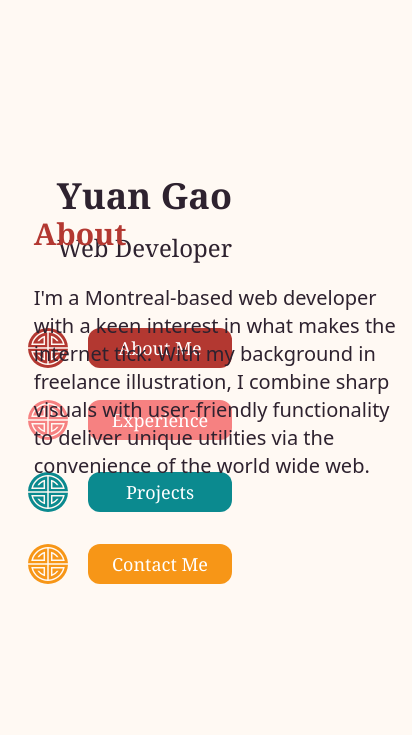
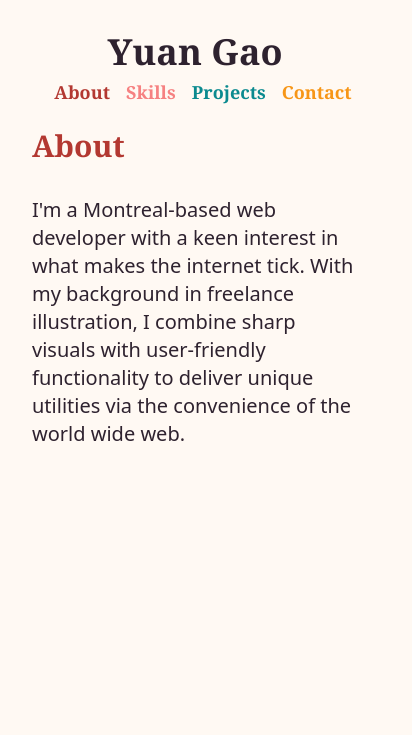
Before and after one commit to cyphersept/cyphersept.github.io, a website: page index.html in a window 390 px wide. Shown: the whole page, 412 px wide, since content can reach past the window. Drawn offline with Linux system fonts and the light colour scheme.

Commit message:
Add responsive sizing

```diff
--- a/index.html
+++ b/index.html
@@ -6,45 +6,39 @@
     <title>Yuan Gao — Junior Web Developer </title>
     <link rel="stylesheet" href="./src/output.css">
 </head>
-<body class="h-screen min-h-[656px] w-full font-serif text-brown-5 bg-white relative">
-    <div class="bg bg-[auto_100%] bg-center absolute h-full w-full transition-opacity bg-no-repeat opacity-0 sm:opacity-100"></div>
+<body class="h-screen w-full font-serif text-brown-5 bg-white relative">
+    <div class="bg bg-[auto_100%] bg-center absolute h-full w-full transition-opacity bg-no-repeat opacity-0 sm:opacity-100 invisible sm:visible"></div>
 
-    <aside class="left flex flex-col items-end w-[max(13rem,18%)] sticky top-[45vh] ml-6 translate-y-[-50%]">
-        <h1 class="name text-4xl text-brown-5 font-bold mb-4 text-right">Yuan Gao</h1>
-        <h3 class="tagline text-2xl mb-16 text-right">Web Developer</h3>
-        <nav>
-            <ul class="flex flex-col gap-8">
-                <li class="text-red-3 text-nowrap">
-                    <svg id="seal" class="inline" height=40px width=40px xmlns="http://www.w3.org/2000/svg" version="1.1" viewBox="7.87 7.8 84.25 84.4">  <g>   <path fill="currentColor" d="m50 7.8125c-22.738 0-41.277 18.09-42.109 40.625h40.547v-31.184c-13.82 0.6875-26.203 10.371-29.906 23.371h22.094v-12.102c-3.6836 1.6211-6.875 4.2109-9.2695 7.4141h-3.8633l0.58594-0.87109c3.2344-4.8047 8.0703-8.4609 13.617-10.297l2.0547-0.68359v19.664h-29.152l0.40625-1.8906c3.4023-15.848 18.445-27.797 34.996-27.797 16.555 0 31.602 11.949 34.996 27.797l0.40234 1.8906h-29.148v-19.664l2.0547 0.67969c5.543 1.8359 10.383 5.4922 13.617 10.297l0.58594 0.87109h-3.8672c-2.3906-3.1992-5.582-5.7891-9.2656-7.4102v12.102h22.094c-3.6953-13-16.082-22.684-29.906-23.371v31.184h40.547c-0.83203-22.535-19.371-40.625-42.109-40.625z"></path>   <path fill="currentColor" d="m51.562 51.562v31.184c13.828-0.6875 26.211-10.371 29.906-23.371h-22.094v12.102c3.6836-1.6211 6.875-4.2109 9.2695-7.4141h3.8672l-0.58594 0.87109c-3.2344 4.8047-8.0703 8.4609-13.617 10.297l-2.0586 0.68359v-19.664h29.148l-0.40234 1.8906c-3.3945 15.848-18.441 27.797-34.996 27.797-16.551 0-31.594-11.949-34.996-27.797l-0.40625-1.8906h29.152v19.664l-2.0547-0.67969c-5.543-1.8359-10.383-5.4922-13.617-10.297l-0.58594-0.875h3.8672c2.3945 3.2031 5.5859 5.793 9.2695 7.4141l-0.003906-12.102h-22.094c3.7031 13 16.086 22.684 29.906 23.371v-31.184h-40.547c0.83203 22.535 19.371 40.625 42.109 40.625s41.277-18.09 42.109-40.625z"></path>  </g> </svg>
-                    <!-- https://thenounproject.com/icon/chinese-ornament-6716715/ -->
-                    <a href="#about" class="bg-red-3 hoverline">About Me</a>
-                </li>
-                <li class="text-pink-3 text-nowrap">
-                    <svg class="inline" height=40px width=40px><use xlink:href="#seal"/></svg>
-                    <a href="#skills" class="bg-pink-3 hoverline">Experience</a>
-                </li>
-                <li class="text-teal-4 text-nowrap">
-                    <svg class="inline" height=40px width=40px><use xlink:href="#seal"/></svg>
-                    <a href="#projects" class="bg-teal-4 hoverline">Projects</a>
-                </li>
-                <li class="text-orange-2 text-nowrap">
-                    <svg class="inline" height=40px width=40px><use xlink:href="#seal"/></svg>
-                    <a href="#contact" class="bg-orange-2 hoverline">Contact Me</a>
-                </li>
-            </ul>
+    <aside class="left flex md:flex-col flex-wrap md:flex-nowrap justify-center md:items-end md:w-[max(13rem,18%)] sticky md:h-screen md:ml-6 py-8 py-auto transition-[left]">
+        <h1 class="name text-4xl text-brown-5 font-bold text-center grow-0 md:text-right">Yuan Gao</h1>
+        <h3 class="tagline text-2xl mt-4 mb-16 text-right hidden md:block transition-[margin]">Web Developer</h3>
+        <nav class="flex items-center md:flex-col">
+            <div class="text-red-3 text-nowrap md:mb-8 transition-[margin]">
+                <svg id="seal" class="hidden md:inline" height=40px width=40px xmlns="http://www.w3.org/2000/svg" version="1.1" viewBox="7.87 7.8 84.25 84.4">  <g>   <path fill="currentColor" d="m50 7.8125c-22.738 0-41.277 18.09-42.109 40.625h40.547v-31.184c-13.82 0.6875-26.203 10.371-29.906 23.371h22.094v-12.102c-3.6836 1.6211-6.875 4.2109-9.2695 7.4141h-3.8633l0.58594-0.87109c3.2344-4.8047 8.0703-8.4609 13.617-10.297l2.0547-0.68359v19.664h-29.152l0.40625-1.8906c3.4023-15.848 18.445-27.797 34.996-27.797 16.555 0 31.602 11.949 34.996 27.797l0.40234 1.8906h-29.148v-19.664l2.0547 0.67969c5.543 1.8359 10.383 5.4922 13.617 10.297l0.58594 0.87109h-3.8672c-2.3906-3.1992-5.582-5.7891-9.2656-7.4102v12.102h22.094c-3.6953-13-16.082-22.684-29.906-23.371v31.184h40.547c-0.83203-22.535-19.371-40.625-42.109-40.625z"></path>   <path fill="currentColor" d="m51.562 51.562v31.184c13.828-0.6875 26.211-10.371 29.906-23.371h-22.094v12.102c3.6836-1.6211 6.875-4.2109 9.2695-7.4141h3.8672l-0.58594 0.87109c-3.2344 4.8047-8.0703 8.4609-13.617 10.297l-2.0586 0.68359v-19.664h29.148l-0.40234 1.8906c-3.3945 15.848-18.441 27.797-34.996 27.797-16.551 0-31.594-11.949-34.996-27.797l-0.40625-1.8906h29.152v19.664l-2.0547-0.67969c-5.543-1.8359-10.383-5.4922-13.617-10.297l-0.58594-0.875h3.8672c2.3945 3.2031 5.5859 5.793 9.2695 7.4141l-0.003906-12.102h-22.094c3.7031 13 16.086 22.684 29.906 23.371v-31.184h-40.547c0.83203 22.535 19.371 40.625 42.109 40.625s41.277-18.09 42.109-40.625z"></path>  </g> </svg>
+                <!-- https://thenounproject.com/icon/chinese-ornament-6716715/ -->
+                <a href="#about" class="inline-block font-semibold md:font-normal md:w-36 ml-4 align-middle py-1.5 text-center text-lg rounded-xl md:text-gray-1 md:bg-red-3 max-sm:txt-col hoverline">About</a>
+            </div>
+            <div class="text-pink-3 text-nowrap md:mb-8 transition-[margin]">
+                <svg class="hidden md:inline" height=40px width=40px><use xlink:href="#seal"/></svg>
+                <a href="#skills" class="inline-block font-semibold md:font-normal md:w-36 ml-4 align-middle py-1.5 text-center text-lg rounded-xl md:text-gray-1 md:bg-pink-3 max-sm:txt-col hoverline">Skills</a>
+            </div>
+            <div class="text-teal-4 text-nowrap md:mb-8 transition-[margin]">
+                <svg class="hidden md:inline" height=40px width=40px><use xlink:href="#seal"/></svg>
+                <a href="#projects" class="inline-block font-semibold md:font-normal md:w-36 ml-4 align-middle py-1.5 text-center text-lg rounded-xl md:text-gray-1 md:bg-teal-4 max-sm:txt-col hoverline">Projects</a>
+            </div>
+            <div class="text-orange-2 text-nowrap">
+                <svg class="hidden md:inline" height=40px width=40px><use xlink:href="#seal"/></svg>
+                <a href="#contact" class="inline-block font-semibold md:font-normal md:w-36 ml-4 align-middle py-1.5 text-center text-lg rounded-xl md:text-gray-1 md:bg-orange-2 max-sm:txt-col hoverline">Contact</a>
+            </div>
         </nav>
     </aside>
 
-    <nav class=""></nav>
-    <!-- <div class="spacer shrink w-20 h-full overflow-hidden"></div> -->
-
-    <!-- <main class="right shrink snap-y snap-mandatory scroll-smooth overflow-y-scroll no-scrollbar bg-[url('./img/winter.svg')] bg-cover"> -->
-    <main class="right absolute h-[65%] top-[21.75%] left-[calc(50%_-_21vh)] w-[46.75vh] snap-y snap-mandatory scroll-smooth overflow-y-scroll no-scrollbar">
-        <section id="about" class="min-h-full py-8 snap-center snap-always px-4">
+    <main class="right sm:absolute h-[calc(100vh_-_8rem)] sm:h-[65%] top-32 sm:top-[21.75%] left-0 sm:left-[calc(50%_-_21vh)] w-full sm:w-[46.75vh] px-8 sm:px-4 snap-y snap-mandatory scroll-smooth overflow-y-scroll no-scrollbar">
+        <section id="about" class="min-h-full md:pt-8 pb-8 snap-start snap-always">
             <h1 class="text-3xl font-bold mb-8 text-red-3">About</h1>
                         <div class="text-xl font-sans">I'm a Montreal-based web developer with a keen interest in what makes the internet tick. With my background in freelance illustration, I combine sharp visuals with user-friendly functionality to deliver unique utilities via the convenience of the world wide web.</div>
         </section>
-        <section id="skills" class="min-h-full py-8 snap-start snap-always px-4 text-xl">
+        <section id="skills" class="min-h-full md:pt-8 pb-8 snap-start snap-always text-xl">
             <h1 class="text-3xl font-bold mb-8 text-pink-3">My Skills</h1>
             <h3 class="font-bold text-2xl mt-4 mb-2">Web Development</h3>
             <ul class="font-sans">
@@ -67,7 +61,7 @@
                 <li>Some proficiency in French</li>
             </ul>
         </section>
-        <section id="projects" class="min-h-full py-4 snap-center snap-always px-4 relative flex">
+        <section id="projects" class="min-h-full pt-2 md:pt-4 pb-4 snap-start snap-always relative flex">
             <nav>
                 <ul class="flex h-full gap-2 flex-wrap content-between justify-center">
                     <li>
@@ -146,7 +140,7 @@
                 <h3 class="text-xl my-2">Lightweight app for creating HTML paperdolls with zero code (<a class="underline text-teal-4" href="https://github.com/cyphersept/dressup-maker">Source</a>)
             </section>
         </section>
-        <section id="contact" class="min-h-full py-8 snap-center snap-always px-4">
+        <section id="contact" class="min-h-full md:pt-8 pb-8 snap-start snap-always">
             <h1 class="text-3xl font-bold mb-8 text-orange-2">Contact Me</h1>
                 <a href="mailto:ygao050@gmail.com" class="pl-6 py-3 w-40 text-lg rounded-xl block bg-orange-1 text-white font-semibold mb-4">
                     <img src="./src/img/email-8-svgrepo-com.svg" width=24px height=24px alt="Email icon" class="mr-3 inline align-text-top"> Email
--- a/src/input.css
+++ b/src/input.css
@@ -3,6 +3,12 @@
 @tailwind utilities;
 
 @layer base {
+    html {
+        font-size: 16px;
+        @media (max-height: theme('screens.sm')) {
+          font-size: 14px;
+        }
+    }
     iframe {
         --scalar: 1;
         transform: scale(var(--scalar));
@@ -12,8 +18,14 @@
     }
 }
 @layer components {
-    aside a {
-        @apply inline-block w-36 ml-4 align-middle py-1.5 text-center text-lg rounded-xl text-gray-1;
+    @media (max-height: 420px) {
+        aside .tagline {
+          margin-bottom: 1rem;
+        }
+
+        aside div.text-nowrap {
+            margin-bottom: 1rem;
+        }
     }
 
     .right {
@@ -34,6 +46,7 @@
         background-size: cover;
         vertical-align: bottom;
     }
+    @media ( min-width: theme('screens.sm')) {
         #projects h1 a::after {
             content: '';
             display: inline-block;
@@ -43,6 +56,7 @@
             background-image: url(./img/external-link-svgrepo-com.svg);
             background-size: cover;
             vertical-align: bottom;
+        }
     }
 
     .no-scrollbar::-webkit-scrollbar {
@@ -69,6 +83,12 @@
         background-color: inherit;
         }
 
+        .hoverline.txt-col::before {
+            color: inherit;
+            background-color: currentColor;
+            bottom: 0px;
+        }
+
         .hoverline::before {
             transform: scaleX(0);
             transition: transform 0.3s ease;
@@ -93,7 +113,7 @@
         animation: fadeOut 0.5s forwards;
     }
     .fadeIn {
-        animation: fadeIn 0.5s forwards;
+        animation: fadeIn 0.5s;
     }
 
 }
```
Also changed, not shown: src/output.css. Lines whose indentation alone changed are shown as unchanged.
